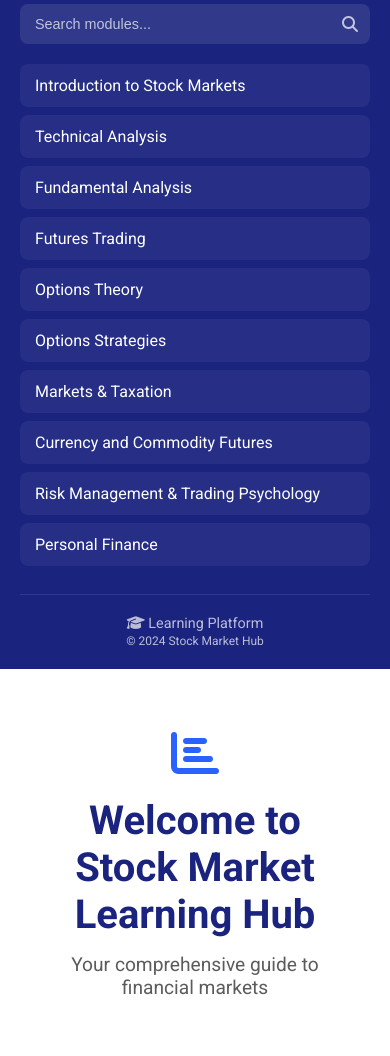
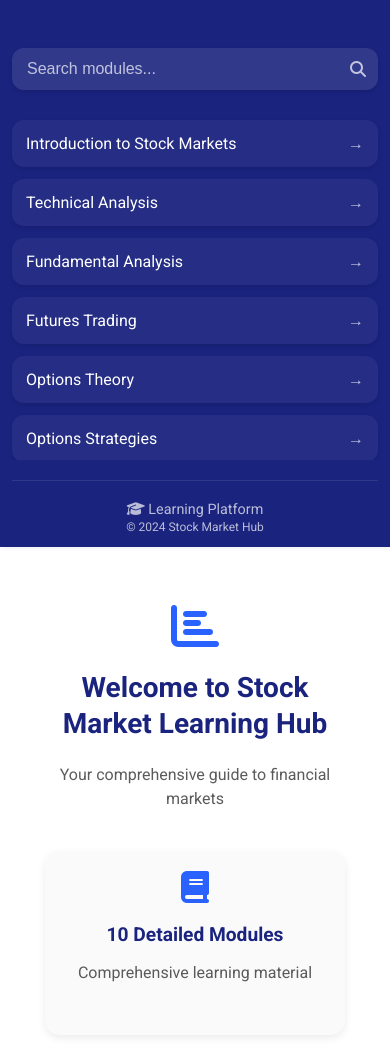
Before and after one commit to Pankaj-Jat/Stock-Market-Notes, a plain HTML site: page index.html in a window 390 px wide. Shown: the part 84-1140 px from the top of the page. Drawn offline with Linux system fonts and the light colour scheme.

Commit message:
Update styles.css

```diff
--- a/styles.css
+++ b/styles.css
@@ -114,6 +114,21 @@ body {
 .module-list {
     flex-grow: 1;
     overflow-y: auto;
+    scrollbar-width: thin;
+    scrollbar-color: rgba(155, 155, 155, 0.5) transparent;
+}
+
+.module-list::-webkit-scrollbar {
+    width: 6px;
+}
+
+.module-list::-webkit-scrollbar-track {
+    background: transparent;
+}
+
+.module-list::-webkit-scrollbar-thumb {
+    background-color: rgba(155, 155, 155, 0.5);
+    border-radius: 3px;
 }
 
 .module-list a {
@@ -239,13 +254,165 @@ iframe {
     .sidebar {
         width: 100%;
         height: auto;
+        position: relative;
+        padding: 15px;
+        transition: all 0.3s ease;
     }
 
     .content {
         height: auto;
+        min-height: calc(100vh - 250px);
+        transition: all 0.3s ease;
     }
 
     .feature-grid {
         grid-template-columns: 1fr;
+        padding: 10px;
+        gap: 20px;
+    }
+
+    .module-list {
+        max-height: 350px;
+        overflow-y: auto;
+        padding: 10px 5px;
+        margin: 0 -5px;
+    }
+
+    .module-list a {
+        padding: 16px;
+        margin-bottom: 12px;
+        font-size: 1.1rem;
+        display: flex;
+        align-items: center;
+        justify-content: space-between;
+        border-radius: 12px;
+        box-shadow: 0 2px 4px rgba(0, 0, 0, 0.1);
+    }
+
+    .module-list a:after {
+        content: '→';
+        opacity: 0.7;
+        transition: transform 0.3s ease;
+    }
+
+    .module-list a:active {
+        transform: scale(0.98);
+    }
+
+    .module-list a.active:after {
+        transform: rotate(90deg);
+    }
+
+    .welcome-screen {
+        padding: 25px 20px;
+        margin-top: 10px;
+    }
+
+    .welcome-screen h1 {
+        font-size: 2rem;
+        line-height: 1.3;
+        margin-bottom: 20px;
+    }
+
+    .welcome-screen p {
+        font-size: 1.1rem;
+        line-height: 1.5;
+        margin-bottom: 30px;
+    }
+
+    .feature {
+        padding: 25px;
+        margin-bottom: 15px;
+        border-radius: 15px;
+        box-shadow: 0 3px 8px rgba(0, 0, 0, 0.08);
+        transition: all 0.3s ease;
+    }
+
+    .feature:active {
+        transform: scale(0.98);
+    }
+
+    .feature i {
+        font-size: 2.5rem;
+        margin-bottom: 20px;
+    }
+
+    .feature h3 {
+        font-size: 1.3rem;
+        margin-bottom: 15px;
+    }
+
+    .feature p {
+        font-size: 1rem;
+        line-height: 1.5;
+    }
+
+    #content-area {
+        padding: 20px 15px;
+    }
+
+    iframe {
+        min-height: calc(100vh - 250px);
+        border-radius: 12px;
+        box-shadow: 0 2px 6px rgba(0, 0, 0, 0.1);
+    }
+
+    .search-box {
+        margin: 20px 0;
+    }
+
+    .search-box input {
+        padding: 15px 40px 15px 20px;
+        font-size: 1.1rem;
+        border-radius: 12px;
+        box-shadow: 0 2px 4px rgba(0, 0, 0, 0.1);
     }
 }
+
+@media (max-width: 480px) {
+    .sidebar {
+        padding: 12px;
+    }
+
+    .sidebar-header {
+        flex-direction: column;
+        text-align: center;
+        gap: 12px;
+        margin-bottom: 20px;
+    }
+
+    .logo h2 {
+        font-size: 1.6rem;
+    }
+
+    .welcome-screen h1 {
+        font-size: 1.75rem;
+    }
+
+    .welcome-screen p {
+        font-size: 1rem;
+    }
+
+    .feature {
+        padding: 20px;
+        margin-bottom: 12px;
+    }
+
+    .feature i {
+        font-size: 2rem;
+    }
+
+    .feature h3 {
+        font-size: 1.2rem;
+    }
+
+    .module-list a {
+        padding: 14px;
+        font-size: 1rem;
+    }
+
+    .search-box input {
+        padding: 12px 35px 12px 15px;
+        font-size: 1rem;
+    }
+}
```
